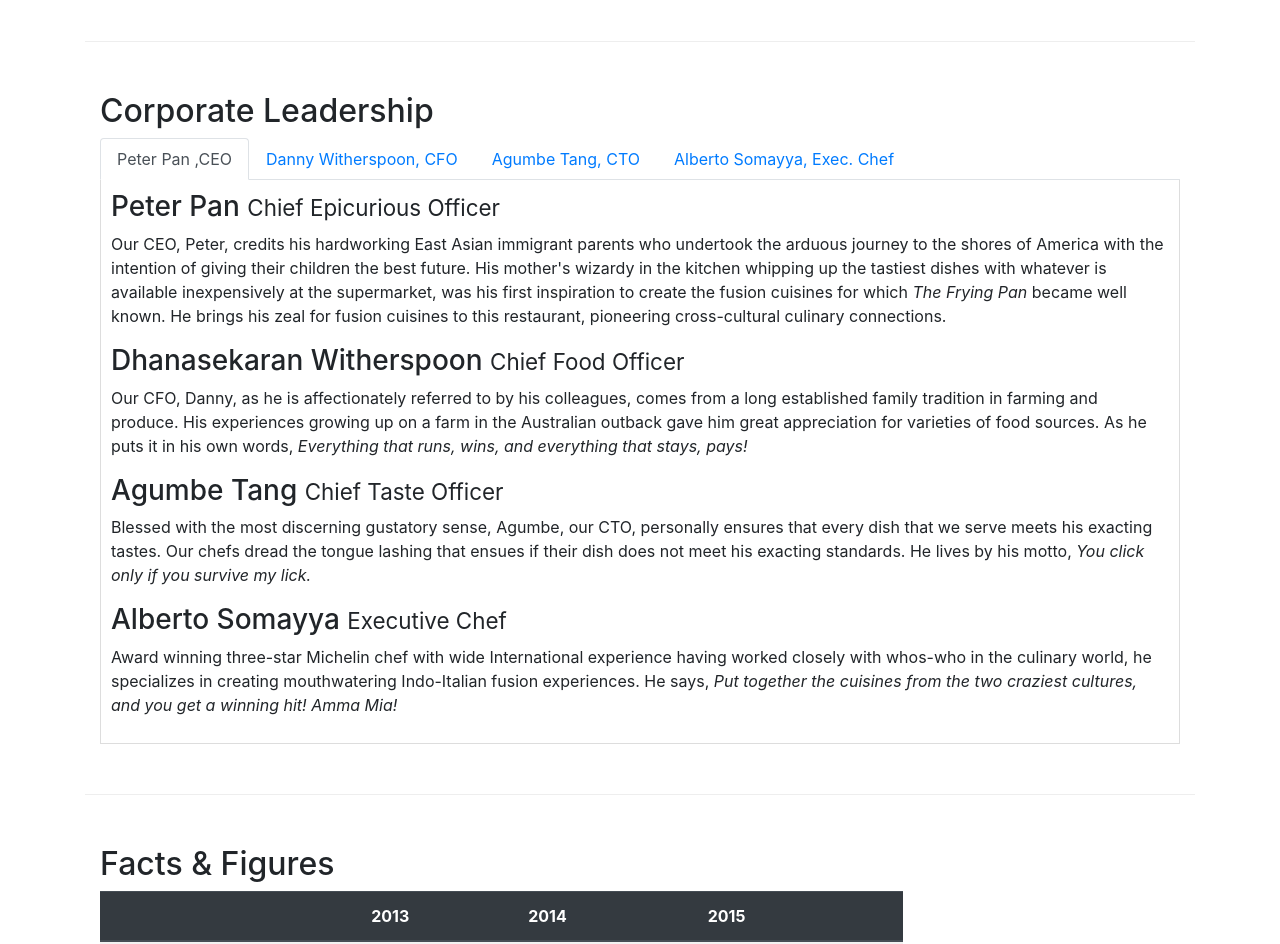
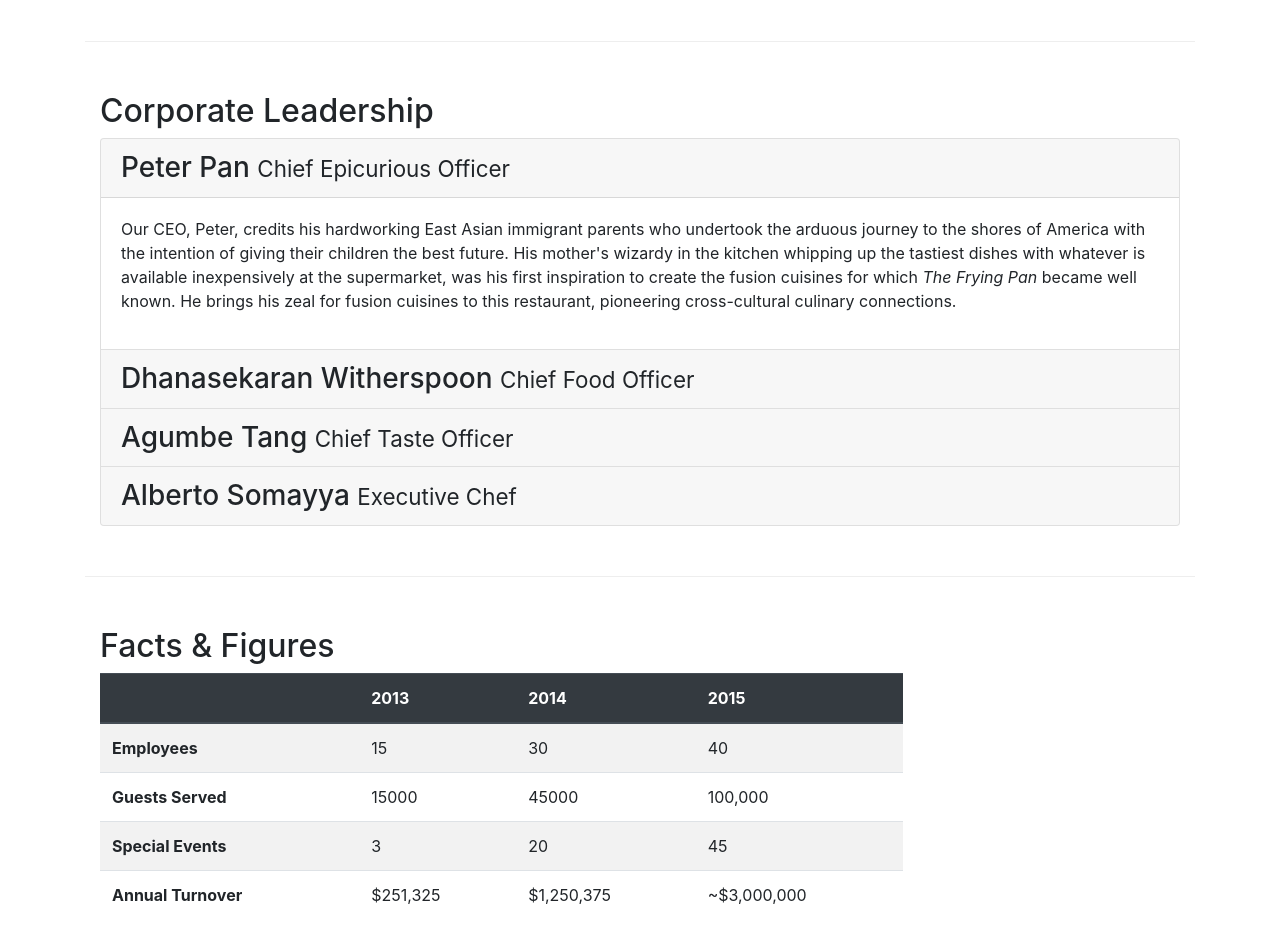
Before and after one commit to Rishabhsp98/Coursera-Assignments, a website: page aboutus.html in a window 1280 px wide. Shown: the part 940-1884 px from the top of the page. Drawn offline with nearby package versions, Linux system fonts and the light colour scheme.

Commit message:
accordion

```diff
--- a/aboutus.html
+++ b/aboutus.html
@@ -132,25 +132,19 @@
             <div class="col-12">
                 <h2>Corporate Leadership</h2>
 
-                <ul class="nav nav-tabs">
-                    <li class="nav-item">
-                        <a class="nav-link active" href="#peter" role="tab" data-toggle="tab">Peter Pan ,CEO</a>
-                    </li>
-                    <li class="nav-item">
-                        <a class="nav-link" href="#danny" role="tab" data-toggle="tab">Danny Witherspoon, CFO</a>
-                    </li>
-                    <li class="nav-item">
-                        <a class="nav-link" href="#agumbe" role="tab" data-toggle="tab">Agumbe Tang, CTO</a>
-                    </li>
-                    <li class="nav-item">
-                        <a class="nav-link" href="#alberto" role="tab" data-toggle="tab">Alberto Somayya, Exec. Chef</a>
-                    </li>
-                </ul>
-                <div class="tab-content">
-                    <div role="tabpanel" class="tab-pane fade show active" id="peter">
-                        <h3>Peter Pan <small>Chief Epicurious Officer</small></h3>
-                        <p class="d-none d-sm-block">
-                            Our CEO, Peter, credits his hardworking East Asian immigrant
+                <div class="accordion">
+                    <div class="card">
+                        <div class="card-header" role="tab" id="peterhead">
+                            <h3 class="mb-0">
+                                <a data-toggle="collapse" data-target="#peter">
+                                    Peter Pan <small>Chief Epicurious Officer</small>
+                                </a>
+                            </h3>
+                        </div>
+                        <div class="collapse show" id="peter" data-parent="#accordion">
+                            <div class="card-body">
+                                <p class="d-none d-sm-block">Our CEO, Peter, credits his hardworking East Asian
+                                    immigrant
                                     parents who undertook the arduous journey to the shores of
                                     America with the intention of giving their children the best
                                     future. His mother's wizardy in the kitchen whipping up the
@@ -159,45 +153,70 @@
                                     cuisines for which
                                     <em>The Frying Pan</em> became well known. He brings his zeal
                                     for fusion cuisines to this restaurant, pioneering
-                            cross-cultural culinary connections.
-                        </p>
+                                    cross-cultural culinary connections.</p>
+                            </div>
+                        </div>
                     </div>
 
-                    <div class="tabpanel" class="tab-pane fade" id="danny">
-                        <h3>
+                    <div class="card">
+                        <div class="card-header" role="tab" id="dannyhead">
+                            <h3 class="mb-0">
+                                <a class="collapsed" data-toggle="collapse" data-target="#danny">
                                     Dhanasekaran Witherspoon <small>Chief Food Officer</small>
+                                </a>
                             </h3>
-                        <p class="d-none d-sm-block">
-                            Our CFO, Danny, as he is affectionately referred to by his
+                        </div>
+                        <div class="collapse" id="danny" data-parent="#accordion">
+                            <div class="card-body">
+                                <p class="d-none d-sm-block">Our CFO, Danny, as he is affectionately referred to by his
                                     colleagues, comes from a long established family tradition in
                                     farming and produce. His experiences growing up on a farm in the
                                     Australian outback gave him great appreciation for varieties of
                                     food sources. As he puts it in his own words,
                                     <em>Everything that runs, wins, and everything that stays,
-                                pays!</em>
-                        </p>
+                                        pays!</em></p>
                             </div>
-                    <div class="tabpanel" class="tab-pane fade" id="agumbe">
-                        <h3>Agumbe Tang <small>Chief Taste Officer</small></h3>
-                        <p class="d-none d-sm-block">
-                            Blessed with the most discerning gustatory sense, Agumbe, our
+                        </div>
+                    </div>
+                    <div class="card">
+                        <div class="card-header" role="tab" id="agumbehead">
+                            <h3 class="mb-0">
+                                <a class="collapsed" data-toggle="collapse" data-target="#agumbe">
+                                    Agumbe Tang <small>Chief Taste Officer</small>
+                                </a>
+                            </h3>
+                        </div>
+                        <div class="collapse" id="agumbe" data-parent="#accordion">
+                            <div class="card-body">
+                                <p class="d-none d-sm-block"> Blessed with the most discerning gustatory sense, Agumbe,
+                                    our
                                     CTO, personally ensures that every dish that we serve meets his
                                     exacting tastes. Our chefs dread the tongue lashing that ensues
                                     if their dish does not meet his exacting standards. He lives by
                                     his motto,
-                            <em>You click only if you survive my lick.</em>
-                        </p>
+                                    <em>You click only if you survive my lick.</em></p>
                             </div>
-                    <div class="tabpanel" class="tab-pane fade" id="alberto">
-                        <h3>Alberto Somayya <small>Executive Chef</small></h3>
-                        <p class="d-none d-sm-block">
-                            Award winning three-star Michelin chef with wide International
+                        </div>
+                    </div>
+                    <div class="card">
+                        <div class="card-header" role="tab" id="albertohead">
+                            <h3 class="mb-0">
+                                <a class="collapsed" data-toggle="collapse" data-target="#alberto">
+                                    Alberto Somayya <small>Executive Chef</small>
+                                </a>
+                            </h3>
+                        </div>
+                        <div class="collapse" id="alberto" data-parent="#accordion">
+                            <div class="card-body">
+                                <p class="d-none d-sm-block">Award winning three-star Michelin chef with wide
+                                    International
                                     experience having worked closely with whos-who in the culinary
                                     world, he specializes in creating mouthwatering Indo-Italian
                                     fusion experiences. He says,
                                     <em>Put together the cuisines from the two craziest cultures, and
-                                you get a winning hit! Amma Mia!</em>
-                        </p>
+                                        you get a winning hit! Amma Mia!</em></p>
+                            </div>
+                        </div>
                     </div>
                 </div>
             </div>
```
Lines whose indentation alone changed are shown as unchanged.
